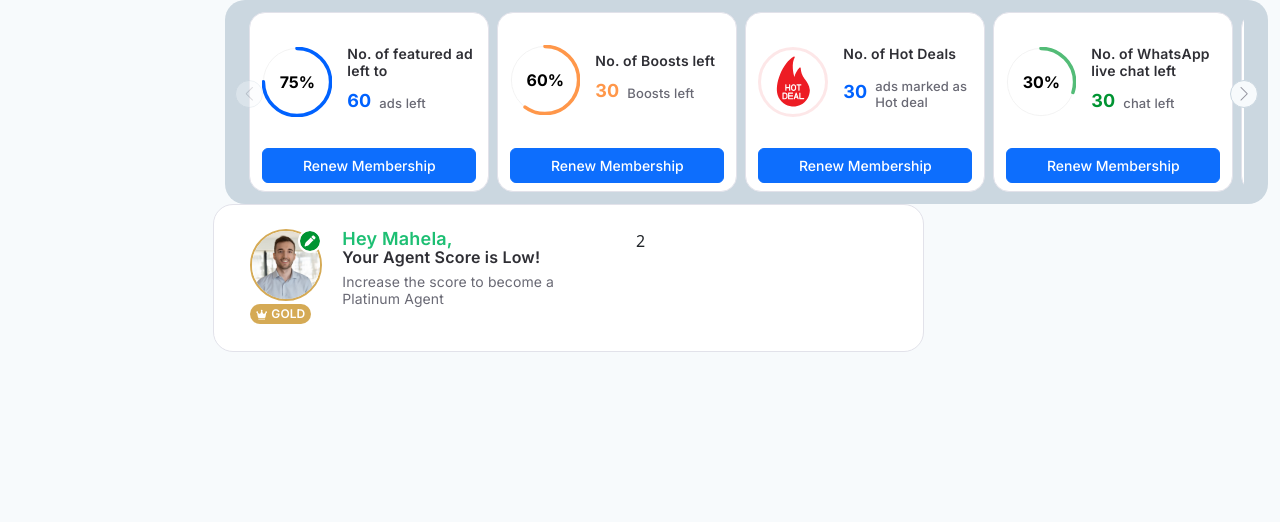
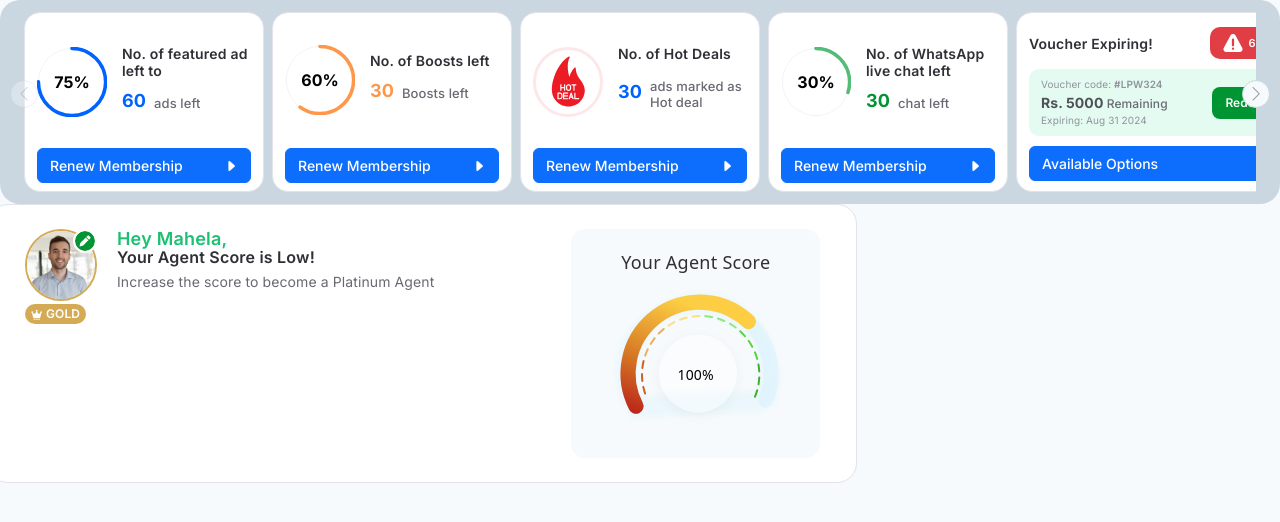
Before and after one commit to yathu/lpwDashboard, a Jekyll site: the page built from index.html, in a window 1280 px wide. Shown: the top 522 px of the page. Built offline with Jekyll 4.4.1, drawn with Linux system fonts in a browser that asks for light colours.

Commit message:
score chart svg added

```diff
--- /dev/null
+++ b/_includes/agentScoreChart.html
@@ -0,0 +1,65 @@
+<svg width="187.39664px" height="181.834867px" viewBox="0 0 187.39664 181.834867" version="1.1" xmlns="http://www.w3.org/2000/svg" xmlns:xlink="http://www.w3.org/1999/xlink">
+    <defs>
+        <linearGradient x1="50%" y1="-3.06161713e-15%" x2="50%" y2="100%" id="linearGradient-ndmds5olzj-1">
+            <stop stop-color="#7AD3FF" offset="0%"></stop>
+            <stop stop-color="#4FBAF0" offset="100%"></stop>
+        </linearGradient>
+        <linearGradient x1="18.3842599%" y1="22.2634904%" x2="76.316869%" y2="100.078695%" id="linearGradient-ndmds5olzj-2">
+            <stop stop-color="#FDCE43" offset="0%"></stop>
+            <stop stop-color="#D67924" offset="50%"></stop>
+            <stop stop-color="#B51418" offset="100%"></stop>
+        </linearGradient>
+        <path d="M97.9184951,162.290251C81.9261018,161.523868 66.6551568,155.405614 54.5576049,144.917847C42.4600529,134.43008 34.2377567,120.181273 31.2109059,104.459245C28.1840551,88.7372181 30.5282604,72.4541038 37.8671281,58.2243807C45.2059958,43.9946576 57.1137491,32.6438817 71.6784491,25.9945581C86.2431491,19.3452345 102.619794,17.7831368 118.178915,21.559081C133.738036,25.3350252 147.576941,34.2299453 157.473615,46.815644" id="path-ndmds5olzj-3"></path>
+        <filter x="-14.4%" y="-11.4%" width="128.9%" height="125.8%" filterUnits="objectBoundingBox" id="filter-ndmds5olzj-4">
+            <feMorphology radius="7.58333397" operator="dilate" in="SourceAlpha" result="shadowSpreadOuter1"></feMorphology>
+            <feOffset dx="0" dy="2.16666698" in="shadowSpreadOuter1" result="shadowOffsetOuter1"></feOffset>
+            <feMorphology radius="7.58333397" operator="erode" in="SourceAlpha" result="shadowInner"></feMorphology>
+            <feOffset dx="0" dy="2.16666698" in="shadowInner" result="shadowInner"></feOffset>
+            <feComposite in="shadowOffsetOuter1" in2="shadowInner" operator="out" result="shadowOffsetOuter1"></feComposite>
+            <feGaussianBlur stdDeviation="3.25000024" in="shadowOffsetOuter1" result="shadowBlurOuter1"></feGaussianBlur>
+            <feColorMatrix values="0 0 0 0 0.505882382   0 0 0 0 0.831372559   0 0 0 0 0.996078432  0 0 0 0.200000003 0" type="matrix" in="shadowBlurOuter1"></feColorMatrix>
+        </filter>
+        <circle id="path-ndmds5olzj-5" cx="96.0213527" cy="97.4999979" r="39"></circle>
+        <filter x="-28.6%" y="-25.0%" width="157.1%" height="157.1%" filterUnits="objectBoundingBox" id="filter-ndmds5olzj-6">
+            <feOffset dx="0" dy="2.78571439" in="SourceAlpha" result="shadowOffsetOuter1"></feOffset>
+            <feGaussianBlur stdDeviation="6.96428633" in="shadowOffsetOuter1" result="shadowBlurOuter1"></feGaussianBlur>
+            <feColorMatrix values="0 0 0 0 0   0 0 0 0 0   0 0 0 0 0  0 0 0 0.100000001 0" type="matrix" in="shadowBlurOuter1"></feColorMatrix>
+        </filter>
+        <!-- <circle id="path-ndmds5olzj-7" cx="96.5380575" cy="26.2166653" r="1.51666665"></circle> -->
+        <filter x="-21.4%" y="-21.4%" width="142.9%" height="142.9%" filterUnits="objectBoundingBox" id="filter-ndmds5olzj-8">
+            <feOffset dx="0" dy="0" in="SourceAlpha" result="shadowOffsetOuter1"></feOffset>
+            <feGaussianBlur stdDeviation="0.216666684" in="shadowOffsetOuter1" result="shadowBlurOuter1"></feGaussianBlur>
+            <feColorMatrix values="0 0 0 0 0   0 0 0 0 0   0 0 0 0 0  0 0 0 0.150000006 0" type="matrix" in="shadowBlurOuter1"></feColorMatrix>
+        </filter>
+    </defs>
+    <g id="---↪️-Desktop" stroke="none" stroke-width="1" fill="none" fill-rule="evenodd">
+        <g id="Artboard" transform="translate(-82, -69)" fill-rule="nonzero">
+            <g id="Chart-11" transform="translate(82, 69)">
+                <g transform="translate(0, -0)">
+                    <path d="M157.473615,46.815644 C147.576941,34.2299453 133.738036,25.3350252 118.178915,21.559081 C102.619794,17.7831368 86.2431491,19.3452345 71.6784491,25.9945581 C57.1137491,32.6438817 45.2059958,43.9946576 37.8671281,58.2243807 C30.5282604,72.4541038 28.1840551,88.7372181 31.2109059,104.459245 C34.2377567,120.181273 42.4600529,134.43008 54.5576049,144.917847 C66.6551568,155.405614 81.9261018,161.523868 97.9184951,162.290251" id="Ellipse-8" stroke="url(#linearGradient-ndmds5olzj-1)" stroke-width="15.1666679" opacity="0.100000001" stroke-linecap="round" transform="translate(93.6983, 90.9174) rotate(60) translate(-93.6983, -90.9174)"></path>
+                    <g id="Ellipse-8-Copy" stroke-linecap="round" transform="translate(93.6983, 90.9174) rotate(60) translate(-93.6983, -90.9174)">
+                        <use fill="black" fill-opacity="1" filter="url(#filter-ndmds5olzj-4)" xlink:href="#path-ndmds5olzj-3"></use>
+                        <use stroke="url(#linearGradient-ndmds5olzj-2)" stroke-width="15.1666679" xlink:href="#path-ndmds5olzj-3"></use>
+                    </g>
+                    <g id="Ellipse-56" opacity="0.400000006">
+                        <use fill="black" fill-opacity="1" filter="url(#filter-ndmds5olzj-6)" xlink:href="#path-ndmds5olzj-5"></use>
+                        <use fill="#FFFFFF" xlink:href="#path-ndmds5olzj-5"></use>
+                    </g>
+                    <text x="50%" y="103.599996" text-anchor="middle" id="68%" fill="#000000" font-family=".AppleSystemUIFont" font-size="14" font-weight="normal" line-spacing="46.8000031" letter-spacing="0.13000001" >
+                        100%
+                    </text>
+                    <!-- <g id="Ellipse-10">
+                        <use fill="black" fill-opacity="1" filter="url(#filter-ndmds5olzj-8)" xlink:href="#path-ndmds5olzj-7"></use>
+                        <use fill="#FFFFFF" xlink:href="#path-ndmds5olzj-7"></use>
+                    </g> -->
+                    <path d="M169.950295,112.278256 C161.978154,101.993243 150.81279,94.6506192 138.210934,91.4056588" id="Ellipse-23" stroke="#41B031" stroke-width="2" stroke-linecap="round" stroke-dasharray="0,0.4333333671092987,6.066667556762695,0,0.4333333671092987,6.066667556762695" transform="translate(154.0806, 101.842) rotate(60) translate(-154.0806, -101.842)"></path>
+                    <path d="M164.178347,66.2072357 C151.576491,62.9622754 138.253411,63.9991581 126.305338,69.1547431" id="Ellipse-22" stroke="#59D245" stroke-width="2" stroke-linecap="round" stroke-dasharray="0,0.4333333671092987,6.066667556762695,0,0.4333333671092987,6.066667556762695" transform="translate(145.2418, 66.7543) rotate(60) translate(-145.2418, -66.7543)"></path>
+                    <path d="M129.671133,32.9923427 C117.72306,38.1479276 107.828152,47.1295906 101.543249,58.5241726" id="Ellipse-21" stroke="#89EC79" stroke-width="2" stroke-linecap="round" stroke-dasharray="0,0.4333333671092987,6.066667556762695,0,0.4333333671092987,6.066667556762695" transform="translate(115.6072, 45.7583) rotate(60) translate(-115.6072, -45.7583)"></path>
+                    <path d="M83.1439852,27.4492174 C76.8590829,38.8437996 74.540911,52.0045514 76.5542082,64.8608004" id="Ellipse-20" stroke="#FBDE88" stroke-width="2" stroke-linecap="round" stroke-dasharray="0,0.4333333671092987,6.066667556762695,0,0.4333333671092987,6.066667556762695" transform="translate(79.4959, 46.155) rotate(60) translate(-79.4959, -46.155)"></path>
+                    <path d="M42.845696,52.2280187 C44.8589932,65.0842675 51.0894863,76.9063053 60.5568815,85.8340672" id="Ellipse-19" stroke="#EAB05A" stroke-width="2" stroke-linecap="round" stroke-dasharray="0,0.4333333671092987,6.066667556762695,0,0.4333333671092987,6.066667556762695" transform="translate(51.7013, 69.031) rotate(60) translate(-51.7013, -69.031)"></path>
+                    <path d="M26.127676,96.150441 C35.5950714,105.078203 47.7620084,110.604962 60.7141704,111.861153" id="Ellipse-18" stroke="#CE6121" stroke-width="2" stroke-linecap="round" stroke-dasharray="0,0.4333333671092987,6.066667556762695,0,0.4333333671092987,6.066667556762695" transform="translate(43.4209, 104.0058) rotate(60) translate(-43.4209, -104.0058)"></path>
+                </g>
+            </g>
+        </g>
+    </g>
+</svg>
--- a/_includes/head.html
+++ b/_includes/head.html
@@ -8,6 +8,7 @@
     integrity="sha384-QWTKZyjpPEjISv5WaRU9OFeRpok6YctnYmDr5pNlyT2bRjXh0JMhjY6hW+ALEwIH"
     crossorigin="anonymous"
   />
+  <link rel="stylesheet" href="https://cdn.jsdelivr.net/npm/bootstrap-icons@1.11.3/font/bootstrap-icons.min.css">
   <link
     rel="stylesheet"
     href="https://cdn.jsdelivr.net/npm/swiper@11/swiper-bundle.min.css"
--- a/_sass/style.scss
+++ b/_sass/style.scss
@@ -8,10 +8,21 @@
   position: relative;
 }
 
+#container {
+  margin: 20px;
+  width: 200px;
+  height: 200px;
+}
+
 .hero-container {
   background-color: #cbd7e0;
   padding: 12px 24px;
   border-radius: 20px;
+
+  @media (max-width: 991.98px) {
+    padding: 12px;
+  }
+
   .progress-swiper-container {
     position: relative;
     .progress-swiper {
@@ -34,6 +45,11 @@
           display: flex;
           flex-direction: column;
           justify-content: space-between;
+
+          @media (max-width: 575.98px) {
+            // width: auto;
+            // max-width: 100%;
+          }
 
           .col {
             padding-left: 15px;
@@ -70,6 +86,11 @@
               font-optical-sizing: auto;
               margin: 12px 0px 8px;
             }
+          }
+          .btn-primary {
+            display: flex;
+            justify-content: space-between;
+            align-items: center;
           }
         }
       }
@@ -265,4 +286,22 @@
       }
     }
   }
+
+  .score-chart-container {
+    padding-top: 20px;
+
+    background: #f7fafc;
+    border-radius: 14px;
+    display: flex;
+    justify-content: start;
+    align-items: center;
+    flex-direction: column;
+
+    .title {
+      font-size: 18px;
+      color: #2f2f35;
+      letter-spacing: 0.26px;
+      text-align: center;
+    }
+  }
 }
--- a/assets/js/main.js
+++ b/assets/js/main.js
@@ -109,20 +109,27 @@
     },
     slidesPerView: "auto",
     spaceBetween: 8,
-    // Responsive breakpoints
-    // breakpoints: {
-    //   // when window width is >= 320px
-    //   320: {
-    //     slidesPerView: 1,
-    //   },
-    //   // when window width is >= 480px
-    //   480: {
-    //     slidesPerView: 1,
-    //   },
-    //   // when window width is >= 640px
-    //   640: {
-    //     slidesPerView: 'auto',
-    //   },
-    // },
+    breakpoints: {
+      // when window width is >= 320px
+      320: {
+        slidesPerView: 2,
+      },
+      // when window width is >= 480px
+      480: {
+        slidesPerView: 1,
+      },
+      // when window width is >= 640px
+      640: {
+        slidesPerView: 'auto',
+      },
+    },
   });
 });
+
+var bar = new ProgressBar.Path('#path-ndmds5olzj-3', {
+  easing: 'easeInOut',
+  duration: 1400,
+});
+
+bar.set(0);
+bar.animate(0.7);  // Number from 0.0 to 1.0
--- a/index.html
+++ b/index.html
@@ -4,8 +4,11 @@
 
 <div class="container-fluid">
   <div class="row">
-    <div class="col-2"></div>
-    <div class="col overflow-hidden">
+    <div class="col-12 col-md-4 col-lg-2"></div>
+    <div class="col px-0">
+
+
+
       <div class="hero-container">
         <div class="progress-swiper-container">
           <div class="swiper progress-swiper">
@@ -33,6 +36,7 @@
 
                   <button type="button" class="btn btn-primary">
                     Renew Membership
+                    <i class="bi bi-caret-right-fill"></i>
                   </button>
                 </div>
               </div>
@@ -57,6 +61,7 @@
 
                   <button type="button" class="btn btn-primary">
                     Renew Membership
+                    <i class="bi bi-caret-right-fill"></i>
                   </button>
                 </div>
               </div>
@@ -93,6 +98,7 @@
 
                   <button type="button" class="btn btn-primary">
                     Renew Membership
+                    <i class="bi bi-caret-right-fill"></i>
                   </button>
                 </div>
               </div>
@@ -114,6 +120,7 @@
 
                   <button type="button" class="btn btn-primary">
                     Renew Membership
+                    <i class="bi bi-caret-right-fill"></i>
                   </button>
                 </div>
               </div>
@@ -137,7 +144,10 @@
                     </div>
                     <a href="#" class="btn btn-green">Redeem Now</a>
                   </div>
-                  <a href="#" class="btn btn-primary">Available Options</a>
+                  <a href="#" class="btn btn-primary">
+                    Available Options
+                    <i class="bi bi-caret-right-fill"></i>
+                  </a>
                 </div>
               </div>
             </div>
@@ -151,7 +161,7 @@
       <div class="row">
         <div class="col-8">
           <div class="row agent-sec-container">
-            <div class="col-7">
+            <div class="col-8">
               <div class="profile-info-sec row gx-0">
                 <div
                   class="col-auto flex-column justify-content-start justify-content-center"
@@ -177,7 +187,15 @@
                 </div>
               </div>
             </div>
-            <div class="col-5">2</div>
+            <div class="col-4">
+              <div class="score-chart-container">
+                <div class="title">
+                  Your Agent Score
+                </div>
+                              {% include agentScoreChart.html %}
+
+              </div>
+            </div>
           </div>
         </div>
         <div class="col-4"></div>
```
Also changed, not shown: 1 other file.
